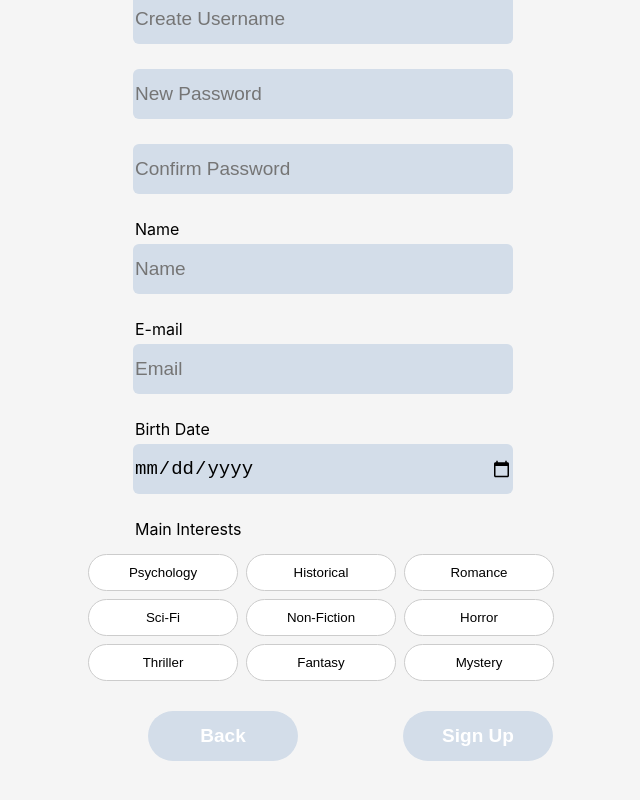
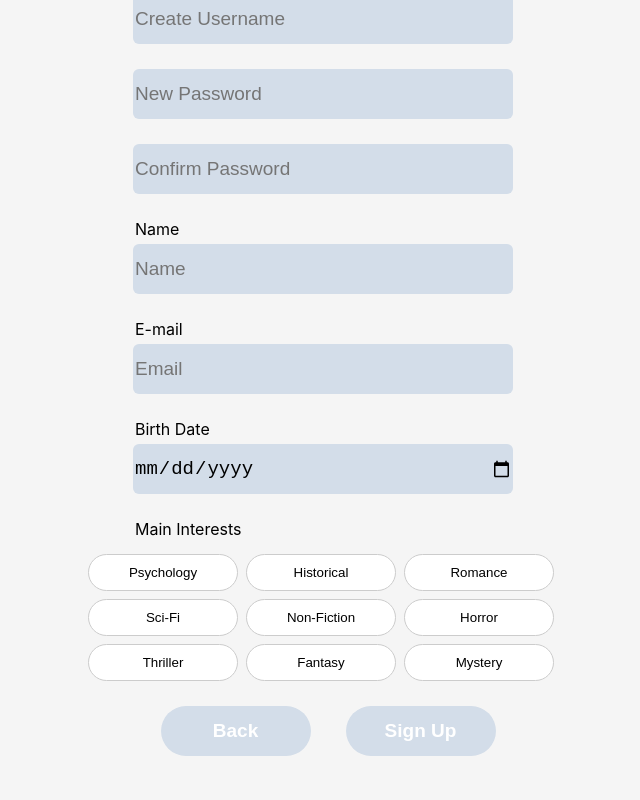
Before and after one commit to cmariasduval/BookIt, a React (Create React App) app in the folder web/: page /signup in a window 1280 px wide. Shown: the part 236-1036 px from the top of the page, without its empty margins (317-957 px from the left). Built offline with nearby package versions, Linux system fonts and the light colour scheme.

Commit message:
Botones login y signup arreglados

```diff
--- a/web/src/Components/Login-Signup/Login.css
+++ b/web/src/Components/Login-Signup/Login.css
@@ -79,12 +79,14 @@
     background-color: gainsboro;
 }
 
-.submit-container{
+.login-submit-container{
     display: flex;
     gap: 30px;
     margin: 25px auto;
+    justify-content: center;
+    align-items: center;
 }
-.submit-container button{
+.login-submit-container button{
     display: flex;
     justify-content: center;
     align-items: center;
@@ -98,7 +100,6 @@
     cursor: pointer;
     border:none;
     outline: none;
-    margin-left: 75px;
 }
 
 .logo{
--- a/web/src/Components/Login-Signup/Login.jsx
+++ b/web/src/Components/Login-Signup/Login.jsx
@@ -62,7 +62,7 @@ const Login = () => {
             />
           </div>
         </div>
-        <div className="submit-container">
+        <div className="login-submit-container">
           <button type="submit">Log In</button>
         </div>
       </form>
--- a/web/src/Components/Login-Signup/Signup.css
+++ b/web/src/Components/Login-Signup/Signup.css
@@ -67,9 +67,26 @@
     border-width: 3px;
   }
 
-.submit-container{
-    margin-top: 30px;
+.signup-submit-container{
     display: flex;
-    flex-direction: row;
-    margin-left: 50px;
+    margin: 25px auto;
+    justify-content: center;
+    gap: 25px;
 }
+
+.signup-submit-container button{
+    display: flex;
+    justify-content: center;
+    align-items: center;
+    width: 150px;
+    height: 50px;
+    color: white;
+    background:#D3DDE9;
+    border-radius: 50px;
+    font-size: 19px;
+    font-weight: 700;
+    cursor: pointer;
+    border:none;
+    outline: none;
+    margin-left: 10px;
+}
--- a/web/src/Components/Login-Signup/Signup.jsx
+++ b/web/src/Components/Login-Signup/Signup.jsx
@@ -140,7 +140,7 @@ const SignUp = () => {
           </div>
         </div>
 
-        <div className="submit-container">
+        <div className="signup-submit-container">
           <button type="button" onClick={() => navigate("/")}>Back</button>
           <button type="submit">Sign Up</button>
         </div>
```
